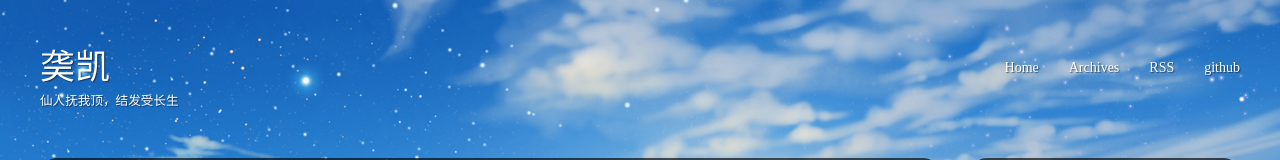
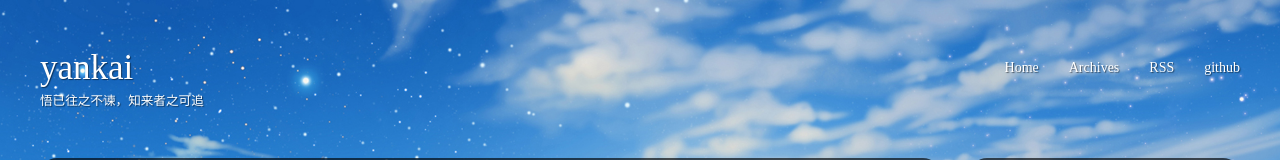
Before and after one commit to yangchengkai1/yangchengkai1.github.io, a plain HTML site: page index.html in a window 1280 px wide. Shown: the top 160 px of the page. Drawn offline with Linux system fonts and the light colour scheme; no server answers; a script that the page names is missing.

Commit message:
Site updated: 2019-08-02 10:43:30

```diff
--- a/index.html
+++ b/index.html
@@ -42,8 +42,8 @@
 
 <body>
   <header id="header" class="inner"><div class="alignleft">
-  <h1><a href="/">䶮凯</a></h1>
-  <h2><a href="/">仙人抚我顶，结发受长生</a></h2>
+  <h1><a href="/">yankai</a></h1>
+  <h2><a href="/">悟已往之不谏，知来者之可追</a></h2>
 </div>
 <nav id="main-nav" class="alignright">
   <ul>
```
